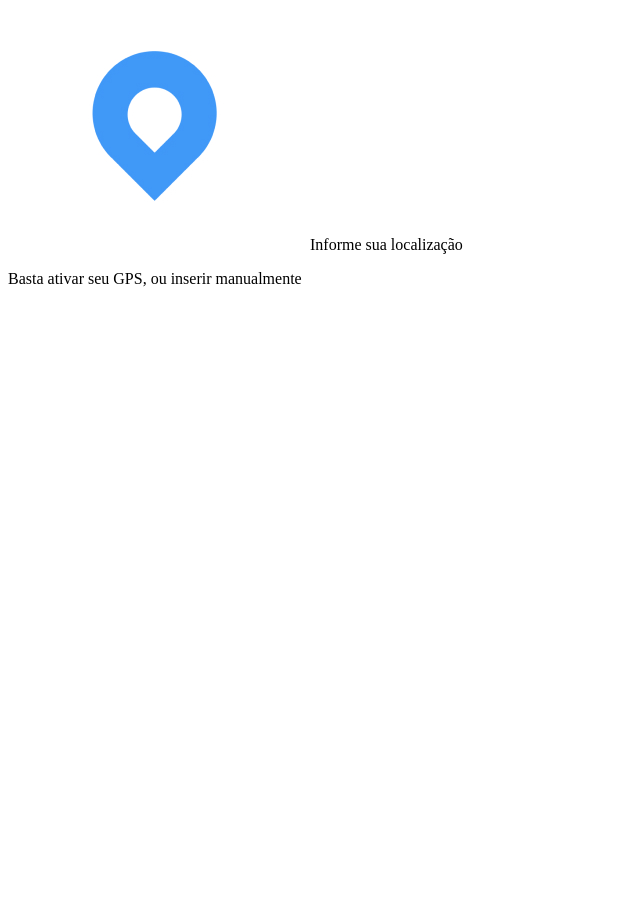
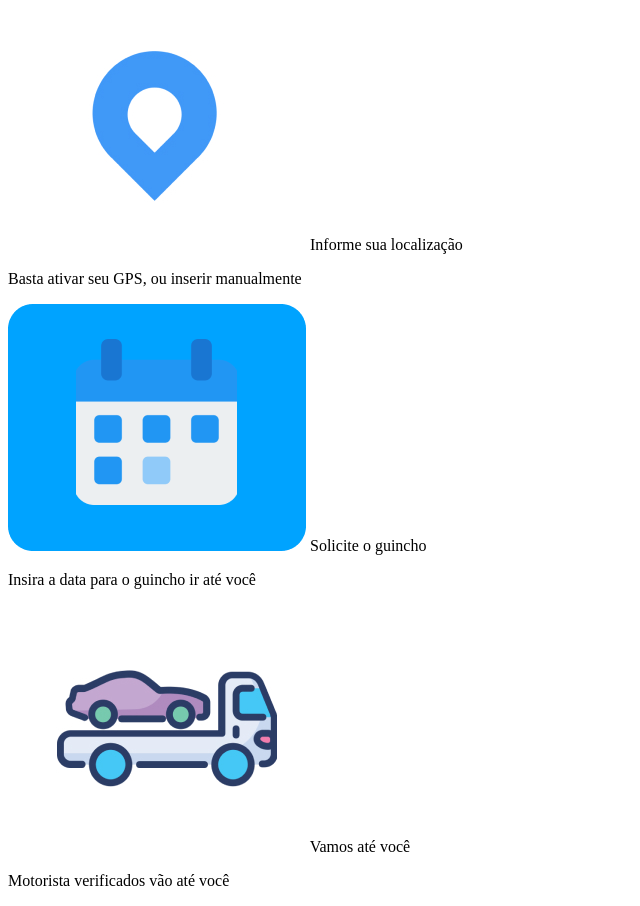
Before and after one commit to mateush-souza/challegen-fiap, a plain HTML site: page src/index.html in a window 1280 px wide. Shown: the part 879-1785 px from the top of the page, without its empty margins (0-640 px from the left). Before the commit the page ends 1183 px from the top, so only its background shows below. Drawn offline with Linux system fonts and the light colour scheme.

Commit message:
feat: adiciona novas imagens para contribuir com a secao

```diff
--- a/src/index.html
+++ b/src/index.html
@@ -42,5 +42,23 @@
     />
     <span>Informe sua localização</span>
     <p>Basta ativar seu GPS, ou inserir manualmente</p>
+    <img
+        src="assests/img/calendar-div.png"
+        alt="Icone de calendário"
+        width="298px"
+        height="247px"
+        loading="lazy"
+    />
+    <span>Solicite o guincho</span>
+    <p>Insira a data para o guincho ir até você</p>
+    <img
+        src="assests/img/trucker.jpg"
+        alt="Icone de um guincho"
+        width="298px"
+        height="247px"
+        loading="lazy"
+    />
+    <span>Vamos até você</span>
+    <p>Motorista verificados vão até você</p>
 </body>
 </html>
```
Also changed, not shown: src/assests/img/calendar-div.png (added), src/assests/img/trucker.jpg (added).
